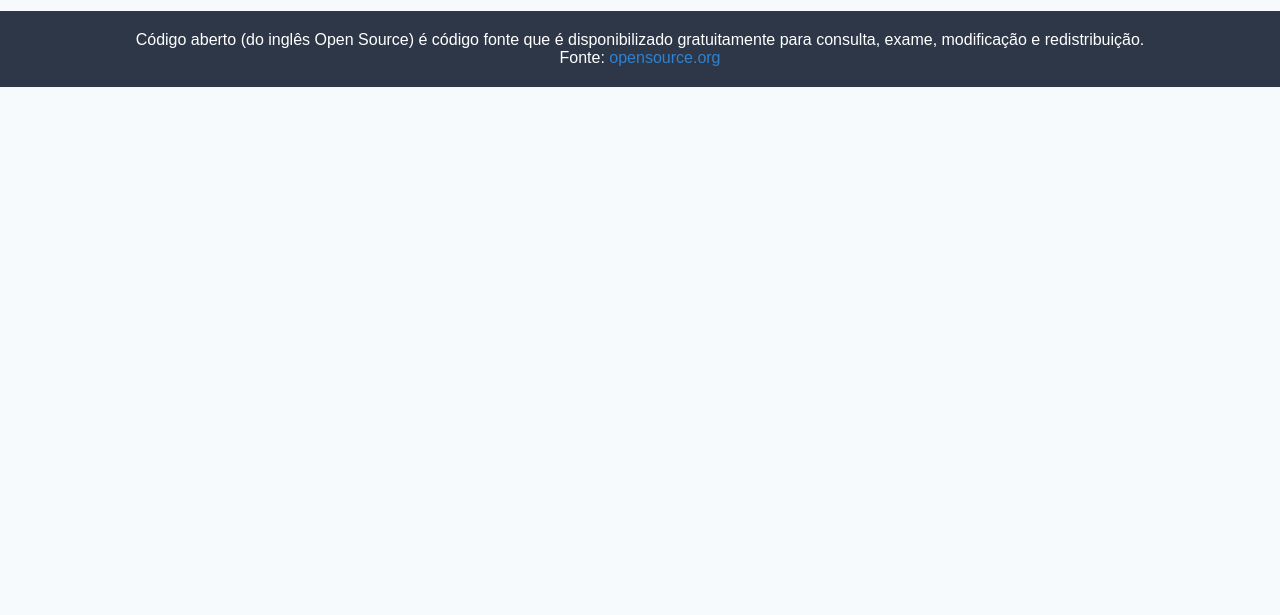
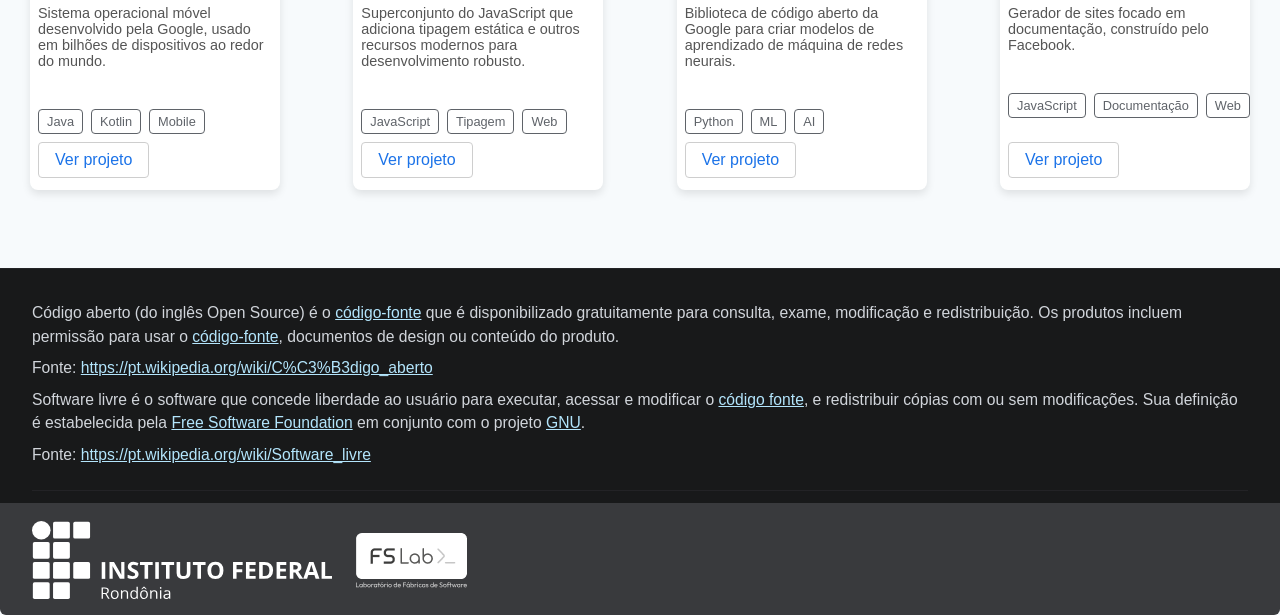
Before and after one commit to YurizinDEV/open_source_front, a plain HTML site: page index.html in a window 1280 px wide. Shown: the part 926-1541 px from the top of the page. Before the commit the page ends 1013 px from the top, so only its background shows below. Drawn offline with Linux system fonts and the light colour scheme.

Commit message:
Atualiza o estilo do rodapé e do cabeçalho, adicionando novas classes e melhorando a estrutura e a responsividade do layout.

```diff
--- a/assets/styles/footer.css
+++ b/assets/styles/footer.css
@@ -1,15 +1,77 @@
 footer {
-    background-color: #2d3748;
-    color: white;
-    text-align: center;
-    padding: 20px;
+    background: #18191a;
+    color: #d1d5db;
+    padding: 32px 0 0 0;
+    font-size: 0.98rem;
+    border-top: 1.5px solid #232326;
+    margin-top: 48px;
+    width: 100%;
+    box-sizing: border-box;
 }
 
-.footer-link {
-    color: #3182ce;
+.footer-content {
+    display: flex;
+    flex-direction: column;
+    justify-content: flex-start;
+    align-items: flex-start;
+    max-width: 100vw;
+    margin: 0;
+    padding: 0 32px 0 32px;
+    gap: 0;
+}
+
+.footer-description {
+    width: 100%;
+    padding-bottom: 16px;
+    border-bottom: 1px solid #232326;
+    margin-bottom: 12px;
+}
+
+.footer-description p {
+    margin-bottom: 8px;
+    color: #d1d5db;
+    line-height: 1.5;
+}
+
+.footer-description a {
+    color: #b3e5fc;
+    text-decoration: underline;
+    transition: color 0.2s;
+}
+
+.footer-description a:hover {
+    background: #e5e500;
+    color: #232326;
+    padding: 2px 6px;
+    border-radius: 4px;
+    font-weight: bold;
     text-decoration: none;
 }
 
-.footer-link:hover {
-    text-decoration: underline;
+.footer-logos {
+    width: 100%;
+    display: flex;
+    flex-direction: row;
+    align-items: center;
+    justify-content: flex-start;
+    gap: 24px;
+    padding: 16px 0 12px 0;
 }
+
+.footer-logos img {
+    width: auto;
+}
+
+.footer-logos-bar {
+    width: 100%;
+    background: #393a3d;
+    display: flex;
+    flex-direction: row;
+    align-items: center;
+    justify-content: flex-start;
+    gap: 24px;
+    padding: 18px 32px 16px 32px;
+    box-sizing: border-box;
+    border-bottom-left-radius: 6px;
+    border-bottom-right-radius: 6px;
+}
--- a/assets/styles/header.css
+++ b/assets/styles/header.css
@@ -1,15 +1,37 @@
 header {
     background: url(../images/headerBackground.jpg) no-repeat center center/cover;
     color: #202124;
-    padding: 10px;
-    height: 10dvh;
+    height: 220px;
     display: flex;
+    align-items: center;
     justify-content: center;
+    position: relative;
+    box-shadow: 0 2px 8px rgba(0,0,0,0.08);
 }
 
-h1 {
-    font-size: 2.5rem;
-    margin-bottom: 0.5rem;
-    align-content: center;
-    color: rgb(32, 33, 36);
+.title {
+    font-size: 4rem;
+    font-weight: bold;
+    color: #222;
+    border-radius: 12px;
+    padding: 16px 32px;
+    margin: 0;
 }
+
+.search-input {
+    margin: 16px auto 16px 8px;
+    padding: 16px 24px;
+    width: 420px;
+    max-width: 90vw;
+    border: 1.5px solid #d1d5db;
+    border-radius: 8px;
+    font-size: 1.2rem;
+    box-shadow: 0 2px 8px rgba(0,0,0,0.07);
+    outline: none;
+    transition: border 0.2s, box-shadow 0.2s;
+    background: #fff;
+}
+.search-input:focus {
+    border: 1.5px solid #3182ce;
+    box-shadow: 0 4px 16px rgba(49,130,206,0.12);
+}
--- a/index.html
+++ b/index.html
@@ -140,11 +140,29 @@
         </div>
     </main>
     <footer class="footer">
-        <p>Código aberto (do inglês Open Source) é código fonte que é disponibilizado gratuitamente para consulta,
-            exame, modificação e redistribuição.</p>
-        <p>Fonte: <a href="https://opensource.org/" class="footer-link">opensource.org</a></p>
+        <div class="footer-content">
+            <div class="footer-description">
+                <p>Código aberto (do inglês Open Source) é o <a href="https://pt.wikipedia.org/wiki/C%C3%B3digo_aberto"
+                        target="_blank">código-fonte</a> que é disponibilizado gratuitamente para consulta, exame,
+                    modificação e redistribuição. Os produtos incluem permissão para usar o <a
+                        href="https://pt.wikipedia.org/wiki/C%C3%B3digo-fonte" target="_blank">código-fonte</a>,
+                    documentos de design ou conteúdo do produto.</p>
+                <p>Fonte: <a href="https://pt.wikipedia.org/wiki/C%C3%B3digo_aberto" target="_blank">https://pt.wikipedia.org/wiki/C%C3%B3digo_aberto</a>
+                </p>
+                <p>Software livre é o software que concede liberdade ao usuário para executar, acessar e modificar o <a
+                        href="https://pt.wikipedia.org/wiki/C%C3%B3digo-fonte" target="_blank">código fonte</a>, e
+                    redistribuir cópias com ou sem modificações. Sua definição é estabelecida pela <a
+                        href="https://www.fsf.org/" target="_blank">Free Software Foundation</a> em conjunto com o
+                    projeto <a href="https://www.gnu.org/" target="_blank">GNU</a>.</p>
+                <p>Fonte: <a href="https://pt.wikipedia.org/wiki/Software_livre" target="_blank"
+                        class="footer-highlight">https://pt.wikipedia.org/wiki/Software_livre</a></p>
+            </div>
+        </div>
     </footer>
-</body>
+    <div class="footer-logos-bar">
+        <img src="assets/images/ifro.png" alt="INSTITUTO FEDERAL Rondônia" />
+        <img src="assets/images/fslab.png" alt="FS Lab"/>
+    </div>
 </body>
 
 </html>
```
Also changed, not shown: assets/images/fslab.png (added), assets/images/ifro.png (added).
